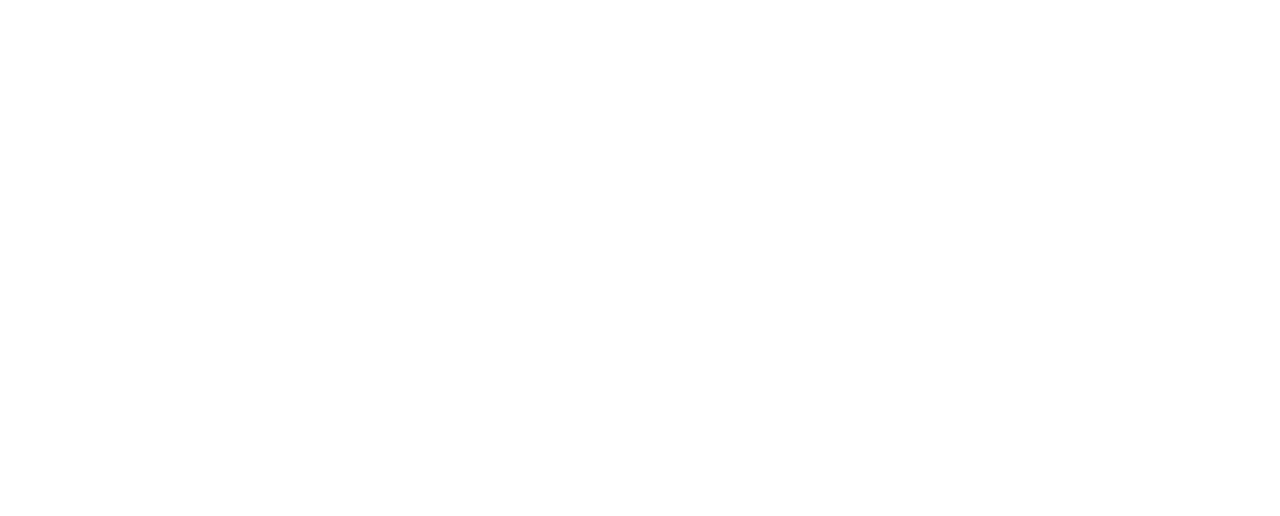
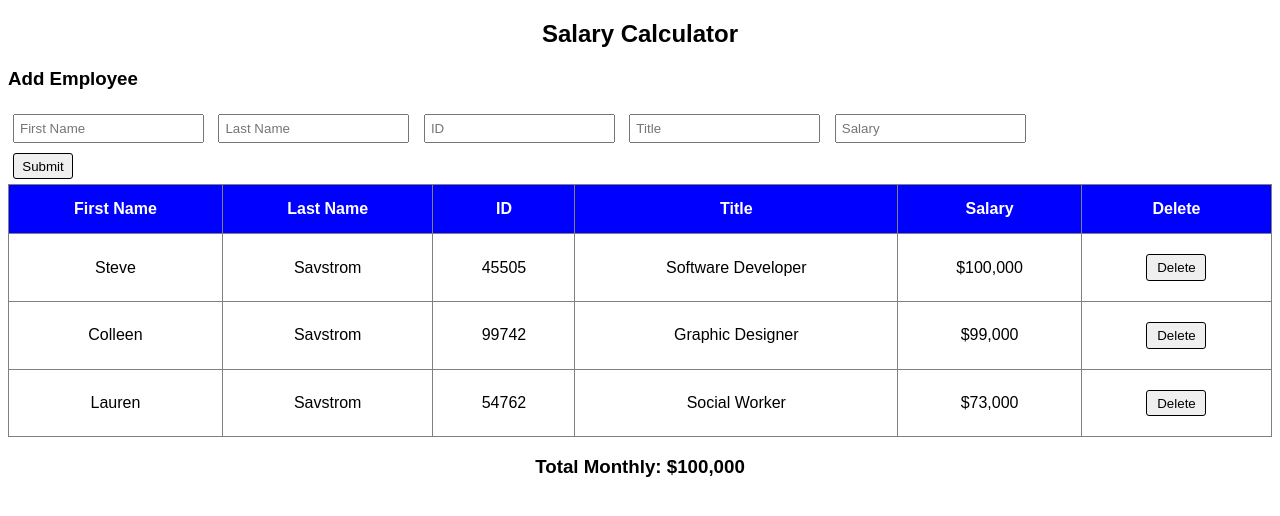
Before and after one commit to stevesavstrom/jquery-salary-calculator, a plain HTML site: page index.html in a window 1280 px wide. Drawn offline with Linux system fonts and the light colour scheme.

Commit message:
interface wireframe complete

```diff
--- a/index.html
+++ b/index.html
@@ -10,6 +10,67 @@
 	<title>Salary Calculator</title>
 </head>
 <body>
+	<section id="header">
+		<h1>Salary Calculator</h1>
+	</section>
+
+	<h3>Add Employee</h3>
+	<section>
+		<input type="text" id="firstName" placeholder="First Name">
+		<input type="text" id="lastName" placeholder="Last Name">
+		<input type="text" id="id" placeholder="ID">
+		<input type="text" id="title" placeholder="Title">
+		<input type="text" id="salary" placeholder="Salary">
+	</section>
+
+	<button id="submitButton">Submit</button>
+
+	<table>
+			<tr>
+				<th>First Name</th>
+			  	<th>Last Name</th>
+			  	<th>ID</th>
+			  	<th>Title</th>
+			  	<th>Salary</th>
+			  	<th>Delete</th>
+			</tr>
+
+			<tr>
+				<td>Steve</td>
+				<td>Savstrom</td>
+				<td>45505</td>
+				<td>Software Developer</td>
+				<td>$100,000</td>
+				<td>
+					<button id="deleteButton">Delete</button>
+				</td>
+			</tr>
+
+			<tr>
+				<td>Colleen</td>
+				<td>Savstrom</td>
+				<td>99742</td>
+				<td>Graphic Designer</td>
+				<td>$99,000</td>
+				<td>
+					<button id="deleteButton">Delete</button>
+				</td>
+			</tr>
+
+			<tr>
+				<td>Lauren</td>
+				<td>Savstrom</td>
+				<td>54762</td>
+				<td>Social Worker</td>
+				<td>$73,000</td>
+				<td>
+					<button id="deleteButton">Delete</button>
+				</td>
+			</tr>
+		</table>
+
+		<h3 id="totalMonthly">Total Monthly: <span id="totalOut">$100,000</span></h3>
+
 
 </body>
 </html>
--- a/style.css
+++ b/style.css
@@ -0,0 +1,48 @@
+body {
+	font-family: Arial, Helvetica, sans-serif;
+}
+
+h1 {
+	text-align: center;
+}
+
+input {
+	padding: 5px;
+	margin: 5px;;
+}
+
+button {
+	padding: 5px;
+	margin: 5px;
+	height: 2em;
+	width: 4.5em;
+	border: 1px solid;
+	border-radius: 3px;
+}
+
+table {
+	border-collapse: collapse;
+	width: 100%;
+}
+
+th {
+	background-color:blue;
+	color: #ffffff;
+	border: 1px solid gray;
+	text-align: center;
+	padding: 15px;
+}
+
+td {
+	border: 1px solid gray;
+	text-align: center;
+	padding: 15px;
+}
+
+tr:nth-child(even) {
+	background-color: #ffffff;
+}
+
+#totalMonthly {
+	text-align: center;
+}
```
